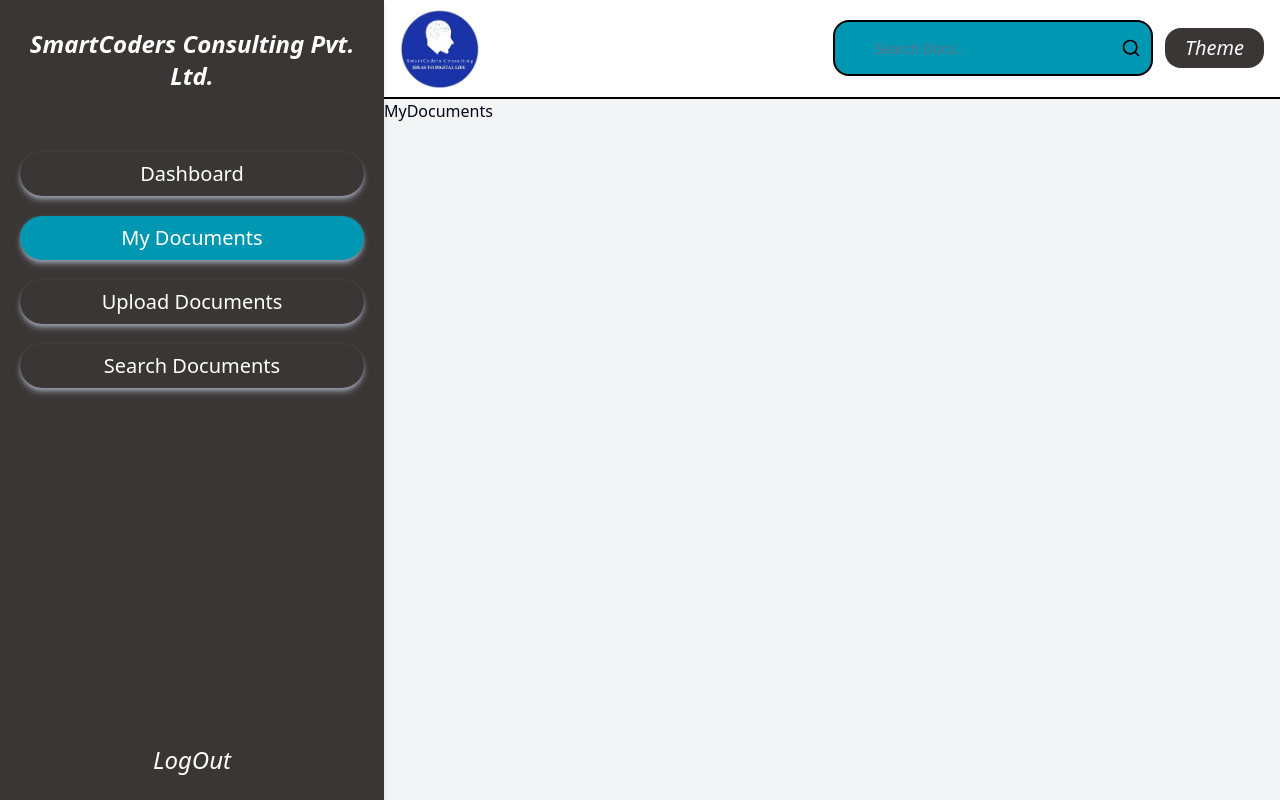
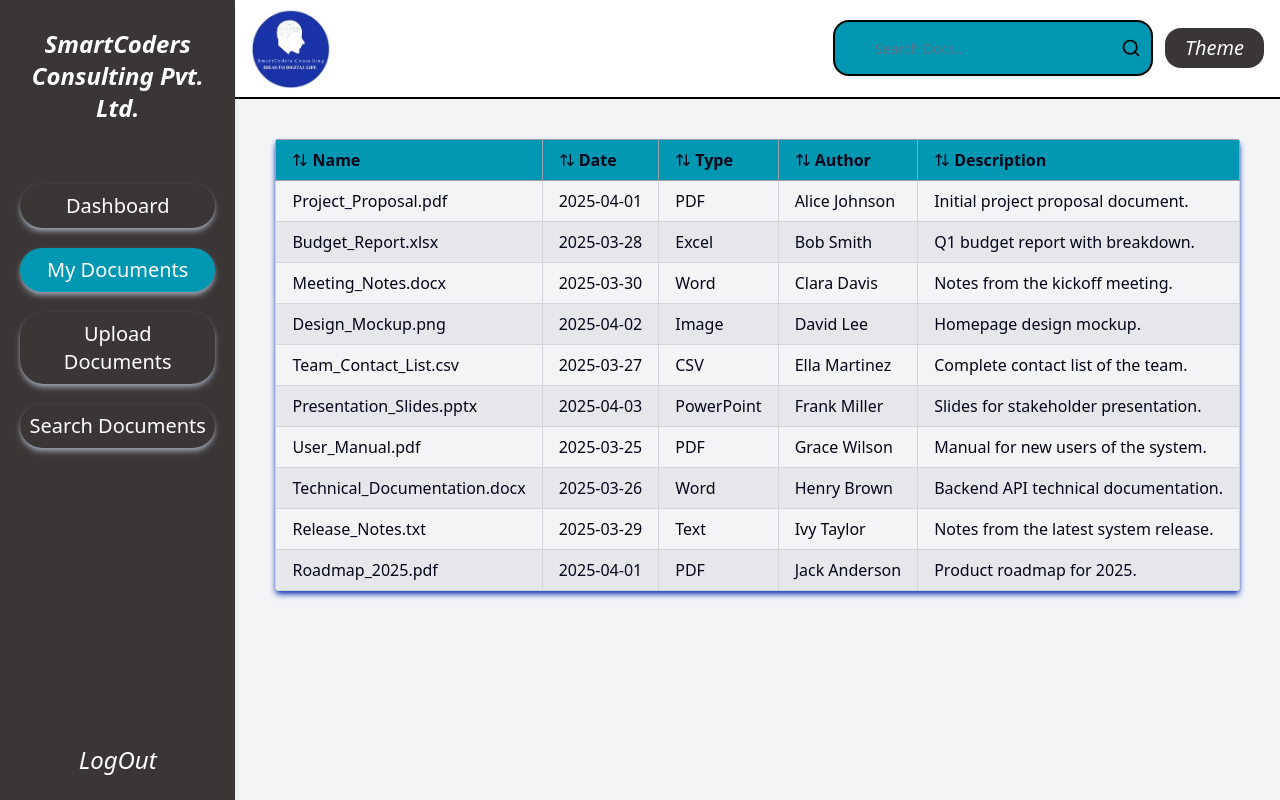
Before and after one commit to D-kavita2004/Document-Management-System, a React (Vite) app: page /My_Documents in a window 1280 px wide. Built offline with nearby package versions, Linux system fonts and the light colour scheme.

Commit message:
Table Started

```diff
--- a/src/Constants/Columns.ts
+++ b/src/Constants/Columns.ts
@@ -14,7 +14,7 @@ const columnHelper = createColumnHelper<Document>();
 export const columns = [
 
       columnHelper.accessor("fileName",{
-            header:()=>"File Name",
+            header:()=>"Name",
             cell:info=>info.getValue()
       }),
       columnHelper.accessor("date",{
--- a/src/components/Elements/Header.tsx
+++ b/src/components/Elements/Header.tsx
@@ -13,7 +13,7 @@ const Header = ({displayNav,setDisplayNav}) => {
   }
 
   return (
-    <header className="border-b-2 border-black items-center flex justify-between shadow-lg shadow-gray-400 overflow-hidden object-contain">
+    <header className={`border-b-2 border-black items-center flex justify-between shadow-lg shadow-gray-400 overflow-hidden object-contain`}>
       <div className="items-center flex justify-between w-full object-contain p-2 h-full lg:pl-4 lg:pr-4">
           <div className="flex items-center space-x-2">
             <Menu onClick={handleNavDisplay} className={`w-[8vmin] h-[8vmin] lg:w-[7vmin] lg:h-[8vmin] lg:hidden ${displayNav ? "hidden":"block"}`} />
--- a/src/components/Elements/MyDocuments.tsx
+++ b/src/components/Elements/MyDocuments.tsx
@@ -1,17 +1,63 @@
-import React, { useState } from 'react';
-import { mockData } from '@/Constants/Data';
-import { columns } from '@/Constants/Columns';
-import { useReactTable } from '@tanstack/react-table';
+import React, { useState } from "react";
+import { mockData } from "@/Constants/Data";
+import { columns } from "@/Constants/Columns";
+import { ArrowUpDown } from "lucide-react";
+import {
+  useReactTable,
+  flexRender,
+  getCoreRowModel,
+} from "@tanstack/react-table";
 
 const MyDocuments = () => {
+  const [data, setData] = useState(mockData);
+  const table = useReactTable({
+    data,
+    columns,
+    getCoreRowModel: getCoreRowModel(),
+  });
 
-  const [data,setData] = useState(mockData);
-  const table = useReactTable({data,columns});
+  return (
+    <div className="w-full h-full p-10">
+      <div className="overflow-auto border-black rounded shadow-md shadow-blue-800">
+        <table className="border-collapse ">
+          <thead className="bg-[#0097b2]">
+            {table.getHeaderGroups().map((headerGroup) => (
+              <tr key={headerGroup.id}>
+                {headerGroup.headers.map((header) => (
+                  <th
+                    key={header.id}
+                    className="border border-gray-400 px-4 py-2 text-left whitespace-nowrap"
+                  >
+                    <div className="flex items-center gap-1">
+                      <ArrowUpDown size={16} />
+                      {flexRender(
+                        header.column.columnDef.header,
+                        header.getContext()
+                      )}
+                    </div>
+                  </th>
+                ))}
+              </tr>
+            ))}
+          </thead>
+          <tbody>
+            {table.getRowModel().rows.map((row) => (
+              <tr key={row.id} className="even:bg-gray-200">
+                {row.getVisibleCells().map((cell) => (
+                  <td
+                    key={cell.id}
+                    className="border border-gray-300 px-4 py-2 whitespace-nowrap"
+                  >
+                    {flexRender(cell.column.columnDef.cell, cell.getContext())}
+                  </td>
+                ))}
+              </tr>
+            ))}
+          </tbody>
+        </table>
+      </div>
+    </div>
+  );
+};
 
-console.log(table.getHeaderGroups());
-  return (
-    <div>MyDocuments</div>
-  )
-}
-
-export default MyDocuments
+export default MyDocuments;
```
Also changed, not shown: src/components/Elements/Layout.tsx (line endings or trailing spaces).
